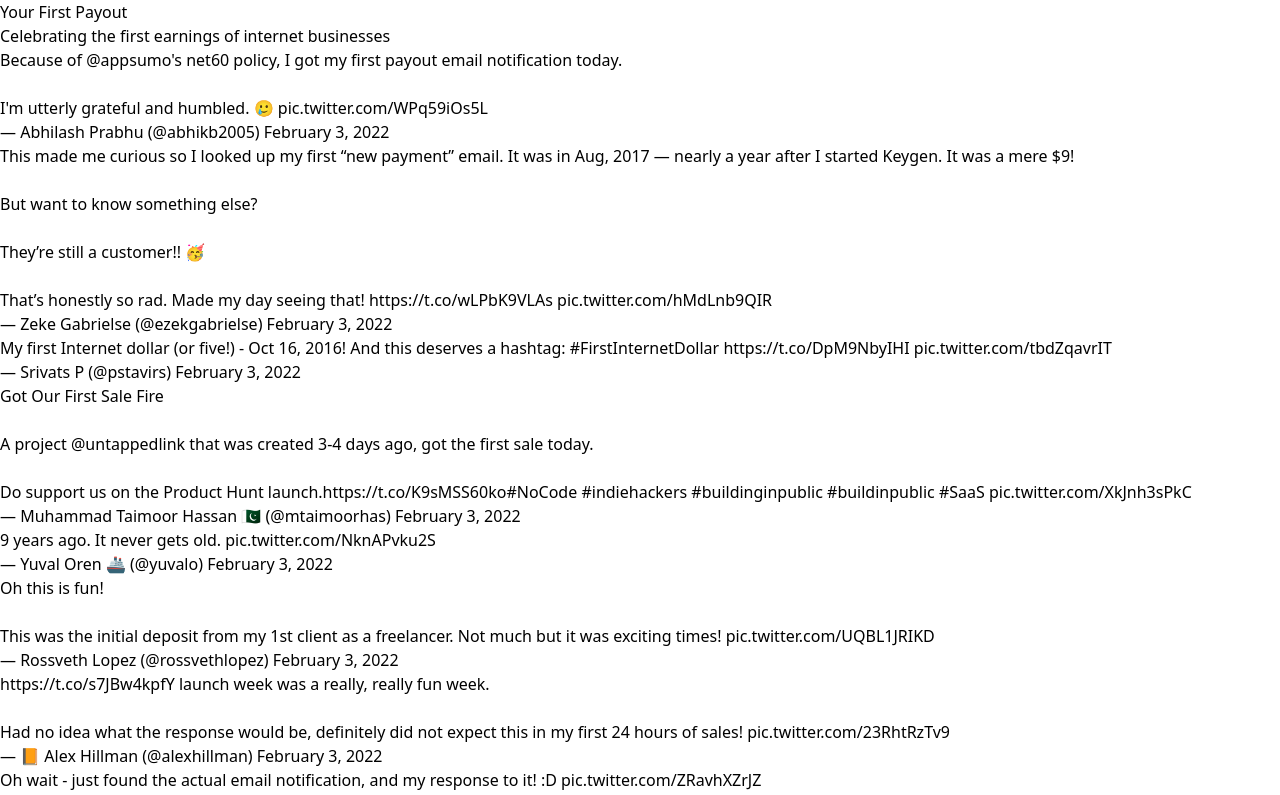
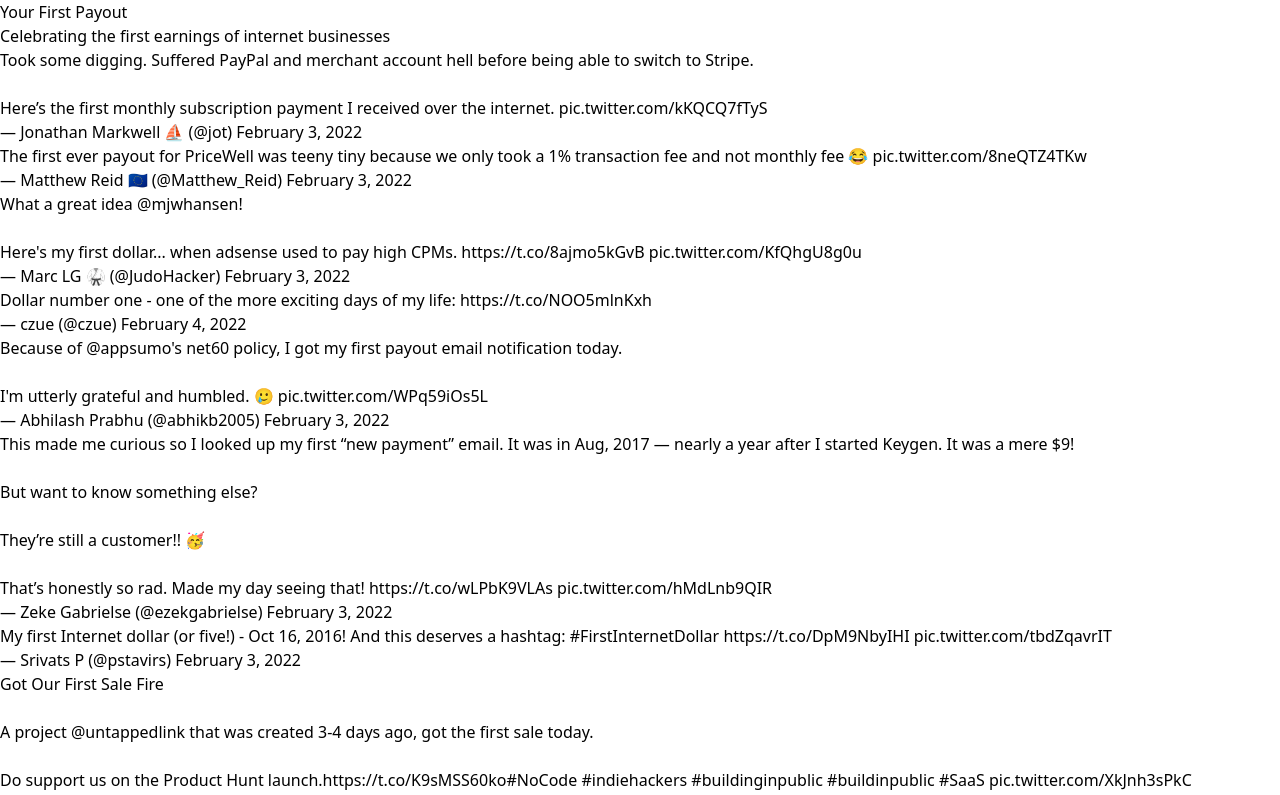
Before and after one commit to MiniCodeMonkey/yourfirstpayout.com, a website built with Parcel: page src/index.html in a window 1280 px wide. Shown: the top 795 px of the page. Built offline with nearby package versions, Linux system fonts and the light colour scheme.

Commit message:
Update index.html

```diff
--- a/src/index.html
+++ b/src/index.html
@@ -20,6 +20,14 @@
     </h2>
 
     <div class="mx-auto max-w-lg">
+      <blockquote class="twitter-tweet" data-conversation="none" data-dnt="true"><p lang="en" dir="ltr">Took some digging. Suffered PayPal and merchant account hell before being able to switch to Stripe.<br><br>Here’s the first monthly subscription payment I received over the internet. <a href="https://t.co/kKQCQ7fTyS">pic.twitter.com/kKQCQ7fTyS</a></p>&mdash; Jonathan Markwell ⛵️ (@jot) <a href="https://twitter.com/jot/status/1489342286110539776?ref_src=twsrc%5Etfw">February 3, 2022</a></blockquote>
+
+      <blockquote class="twitter-tweet" data-conversation="none" data-dnt="true"><p lang="en" dir="ltr">The first ever payout for PriceWell was teeny tiny because we only took a 1% transaction fee and not monthly fee 😂 <a href="https://t.co/8neQTZ4TKw">pic.twitter.com/8neQTZ4TKw</a></p>&mdash; Matthew Reid 🇪🇺 (@Matthew_Reid) <a href="https://twitter.com/Matthew_Reid/status/1489348134660628483?ref_src=twsrc%5Etfw">February 3, 2022</a></blockquote>
+
+      <blockquote class="twitter-tweet" data-dnt="true"><p lang="en" dir="ltr">What a great idea <a href="https://twitter.com/mjwhansen?ref_src=twsrc%5Etfw">@mjwhansen</a>!<br><br>Here&#39;s my first dollar... when adsense used to pay high CPMs. <a href="https://t.co/8ajmo5kGvB">https://t.co/8ajmo5kGvB</a> <a href="https://t.co/KfQhgU8g0u">pic.twitter.com/KfQhgU8g0u</a></p>&mdash; Marc LG 🥋 (@JudoHacker) <a href="https://twitter.com/JudoHacker/status/1489377641337655298?ref_src=twsrc%5Etfw">February 3, 2022</a></blockquote>
+
+      <blockquote class="twitter-tweet" data-conversation="none" data-dnt="true"><p lang="en" dir="ltr">Dollar number one - one of the more exciting days of my life: <a href="https://t.co/NOO5mlnKxh">https://t.co/NOO5mlnKxh</a></p>&mdash; czue (@czue) <a href="https://twitter.com/czue/status/1489457155484889088?ref_src=twsrc%5Etfw">February 4, 2022</a></blockquote>
+
       <blockquote class="twitter-tweet" data-conversation="none" data-dnt="true"><p lang="en" dir="ltr">Because of <a href="https://twitter.com/AppSumo?ref_src=twsrc%5Etfw">@appsumo</a>&#39;s net60 policy, I got my first payout email notification today.<br><br>I&#39;m utterly grateful and humbled. 🥲 <a href="https://t.co/WPq59iOs5L">pic.twitter.com/WPq59iOs5L</a></p>&mdash; Abhilash Prabhu (@abhikb2005) <a href="https://twitter.com/abhikb2005/status/1489264007274188801?ref_src=twsrc%5Etfw">February 3, 2022</a></blockquote>
 
       <blockquote class="twitter-tweet" data-dnt="true"><p lang="en" dir="ltr">This made me curious so I looked up my first “new payment” email. It was in Aug, 2017 — nearly a year after I started Keygen. It was a mere $9!<br><br>But want to know something else?<br><br>They’re still a customer!! 🥳<br><br>That’s honestly so rad. Made my day seeing that! <a href="https://t.co/wLPbK9VLAs">https://t.co/wLPbK9VLAs</a> <a href="https://t.co/hMdLnb9QIR">pic.twitter.com/hMdLnb9QIR</a></p>&mdash; Zeke Gabrielse (@ezekgabrielse) <a href="https://twitter.com/ezekgabrielse/status/1489266746204770305?ref_src=twsrc%5Etfw">February 3, 2022</a></blockquote>
```
